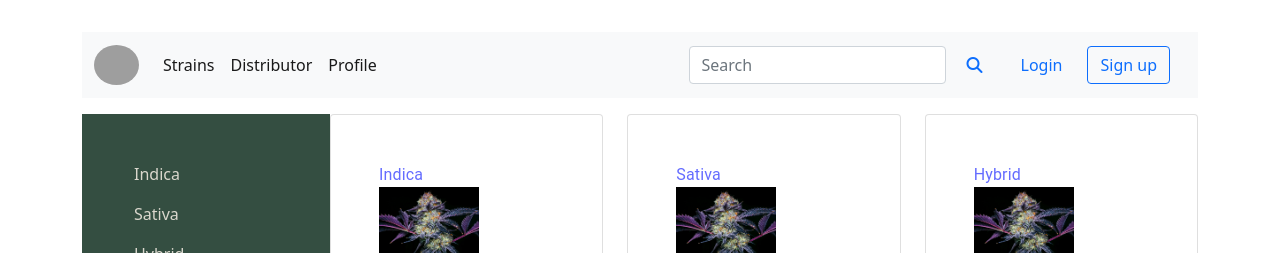
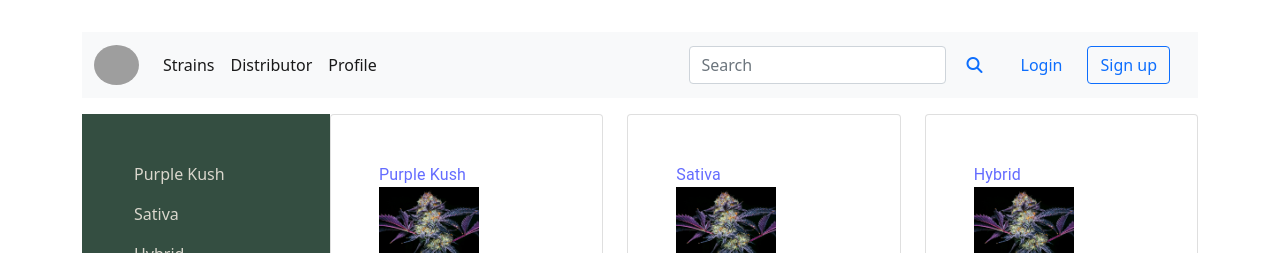
Before and after one commit to Mohammad2910/gruppe12_projekt, a React (Create React App) app in the folder web/: page /gruppe12_projekt/strains in a window 1280 px wide. Shown: the top 253 px of the page. Built offline with nearby package versions, Linux system fonts and the light colour scheme; grey boxes are pictures that could not be loaded; what google-maps-react would draw is missing.

Commit message:
ITS FUCKING WORKING
dynamic page shifting

```diff
--- a/web/src/components/CardStrains/Cards.jsx
+++ b/web/src/components/CardStrains/Cards.jsx
@@ -9,7 +9,7 @@ import {Link} from "react-router-dom";
 function Cards() {
     return(
         <div className="row">
-                        {strainStore.strains.map((strain) => {
+                        {strainStore.strains.map((strain) =>  {
                             return (
 
                                 <div className="col-sm-4">
@@ -27,7 +27,7 @@ function Cards() {
                                 </div>
 
                                 )
-                        })}
+                        } )}
         </div>
     )
 }
--- a/web/src/components/SingleStrainPage/SingleStrainPage.js
+++ b/web/src/components/SingleStrainPage/SingleStrainPage.js
@@ -11,6 +11,8 @@ import { singleStrainStore } from '../../stores/SingleStrainStore'
 
 function SingleStrainPage(props) {
 
+    const { id } = useParams();
+    const data = singleStrainStore.singleStrain.find((obj => {return obj.title ===id}))
 
     return(
 
@@ -18,7 +20,7 @@ function SingleStrainPage(props) {
             <Grid container spacing ={2}>
                 <Grid item sm={12} md={6}>
                     <Typography  className={"StrainTitle" } variant ={"h3"} sx={{ cursor: 'pointer' }}>
-                        Purple kush
+                        {data.title}
                     </Typography >
                     <img className={"PicStrain"} src ={"../images.webp"} alt={""} width={300} height={300}  class={"center"}/>
                 </Grid>
--- a/web/src/stores/SingleStrainStore.js
+++ b/web/src/stores/SingleStrainStore.js
@@ -4,7 +4,7 @@ class SingleStrainStore {
     singleStrain = [
         {
             id : 1,
-            title: 'Indica',
+            title: 'Purple Kush',
             src: "./images.webp",
             strainInfo: 'this is the strain info',
             rating: 3,
--- a/web/src/stores/StrainStore.js
+++ b/web/src/stores/StrainStore.js
@@ -3,7 +3,7 @@ import { makeObservable, observable } from "mobx"
 class StrainStore {
     strains = [
         {
-            title: 'Indica',
+            title: 'Purple Kush',
             src: "./images.webp",
             strainInfo: 'this is the strain info'
         },
```
